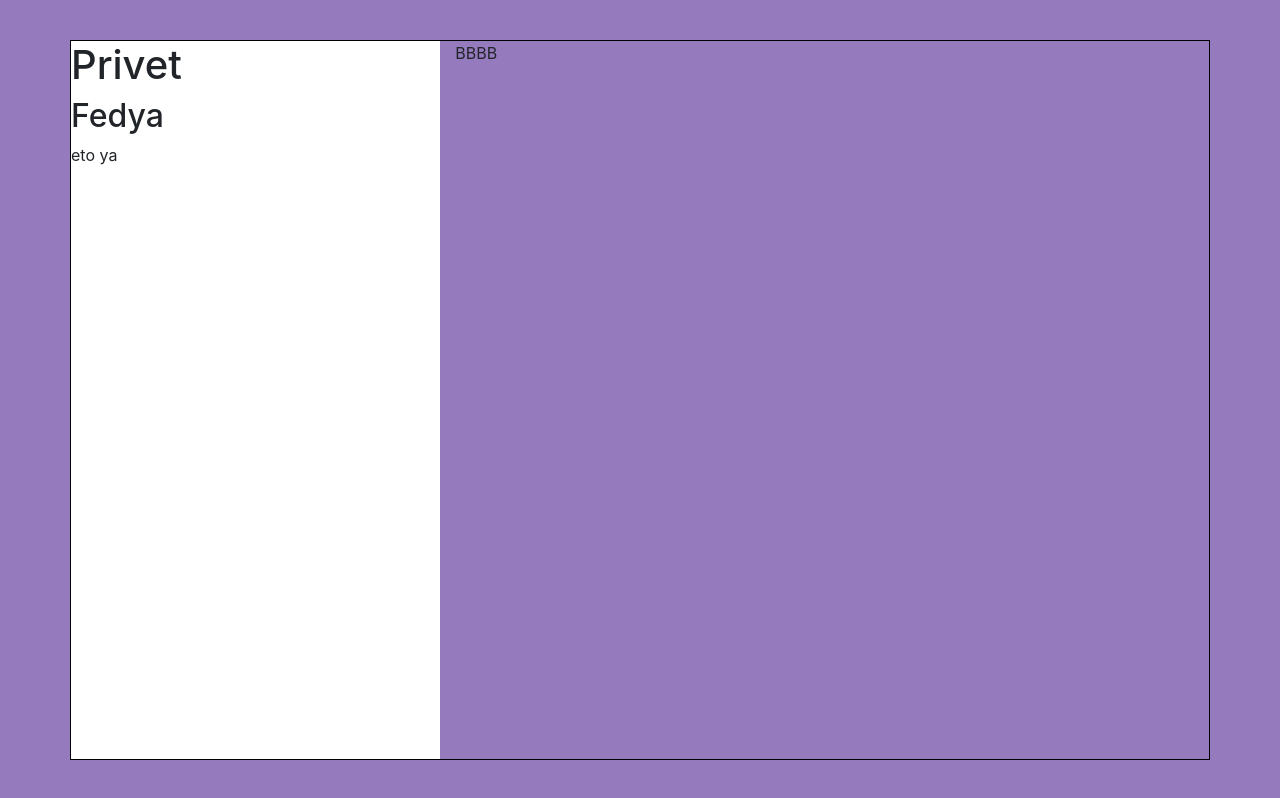
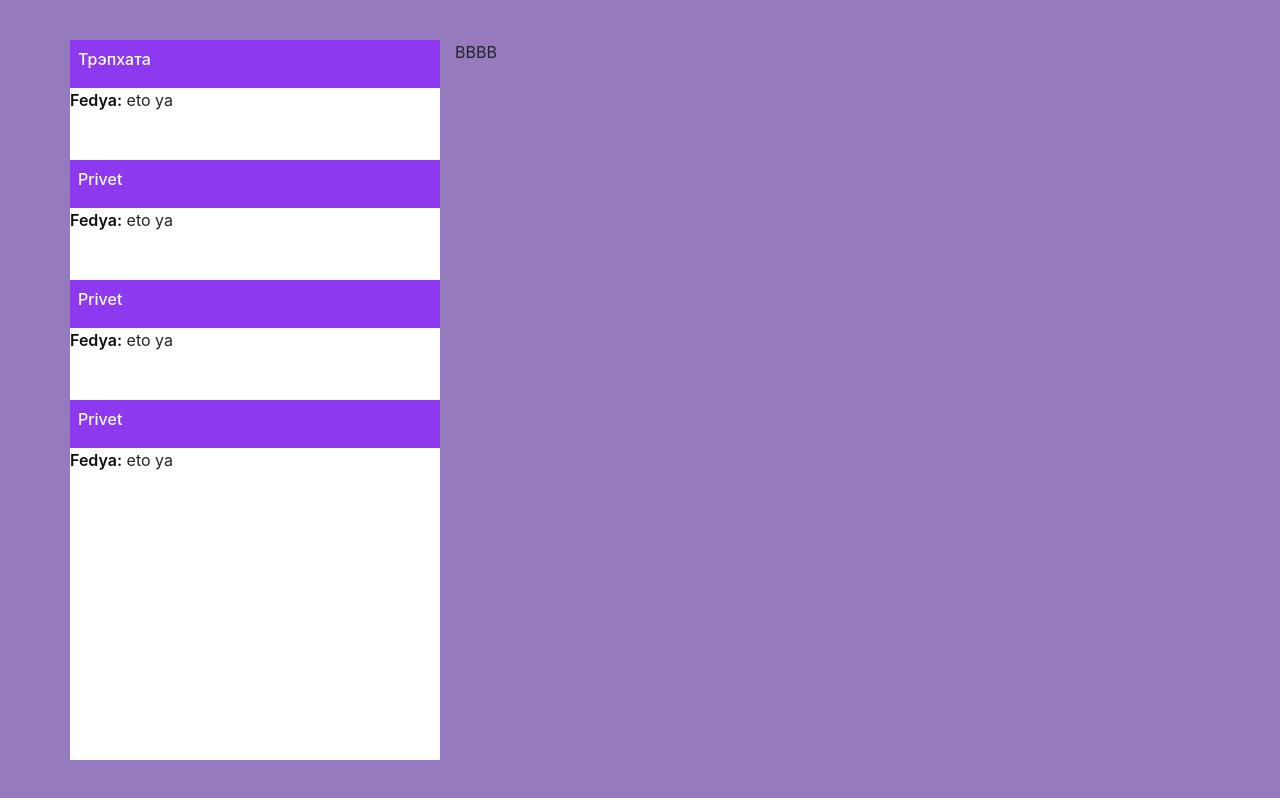
Before and after one commit to pushkov-fedor/geochat-frontend, a React (Create React App) app: page / in a window 1280 px wide. Built offline with nearby package versions, Linux system fonts and the light colour scheme.

Commit message:
chat styling (2)

```diff
--- a/src/components/chat/Chat.css
+++ b/src/components/chat/Chat.css
@@ -5,7 +5,6 @@
 }
 
 .chat-container {
-  border: 1px solid black;
   height: 90%;
 }
 
--- a/src/components/chat/dialogList/DialogList.css
+++ b/src/components/chat/dialogList/DialogList.css
@@ -2,4 +2,5 @@
   height: 100%;
   width: 100%;
   background-color: #fff;
+  overflow: auto;
 }
--- a/src/components/chat/dialogList/DialogList.js
+++ b/src/components/chat/dialogList/DialogList.js
@@ -6,6 +6,9 @@ export class DialogList extends Component {
   render() {
     return (
       <div className="dialog-list-container">
+        <Dialog title="Трэпхата" author="Fedya" message="eto ya" />
+        <Dialog title="Privet" author="Fedya" message="eto ya" />
+        <Dialog title="Privet" author="Fedya" message="eto ya" />
         <Dialog title="Privet" author="Fedya" message="eto ya" />
       </div>
     );
--- /dev/null
+++ b/src/components/chat/dialogList/dialog/Dialog.css
@@ -0,0 +1,24 @@
+.dialog-container {
+  height: 15vh;
+}
+
+.title-pane {
+  height: 40%;
+  background-color: #8c39ef;
+}
+
+.title {
+  font-size: 1rem;
+  font-weight: 500;
+  color: #fff;
+  margin-left: 0.5rem;
+}
+
+.message-pane {
+  height: 60%;
+}
+
+.author-dark {
+  color: rgba(0, 0, 0, 0.95);
+  font-weight: 600;
+}
--- a/src/components/chat/dialogList/dialog/Dialog.js
+++ b/src/components/chat/dialogList/dialog/Dialog.js
@@ -1,4 +1,5 @@
 import React, { Component } from "react";
+import "./Dialog.css";
 
 export class Dialog extends Component {
   constructor(props) {
@@ -7,11 +8,13 @@ export class Dialog extends Component {
 
   render() {
     return (
-      <div className="">
-        <h1>{this.props.title}</h1>
-        <div className="last-message">
-          <h2>{this.props.author}</h2>
-          <p>{this.props.message}</p>
+      <div className="d-flex flex-column justify-content-start dialog-container">
+        <div className="title-pane d-flex flex-column justify-content-center">
+          <h1 className="title">{this.props.title}</h1>
+        </div>
+        <div className="message-pane">
+          <span className="author-dark">{this.props.author}:</span>{" "}
+          {this.props.message}
         </div>
       </div>
     );
```
